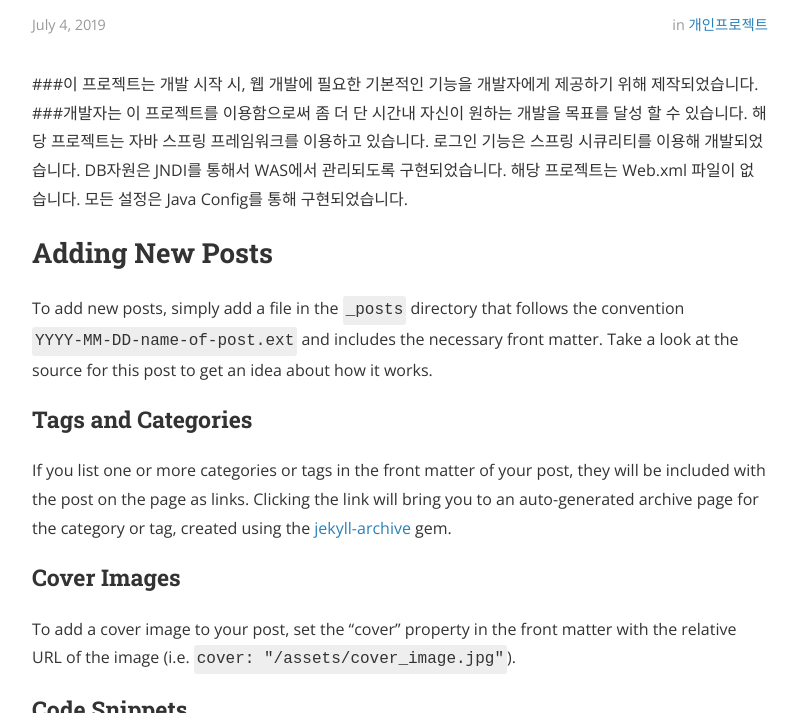
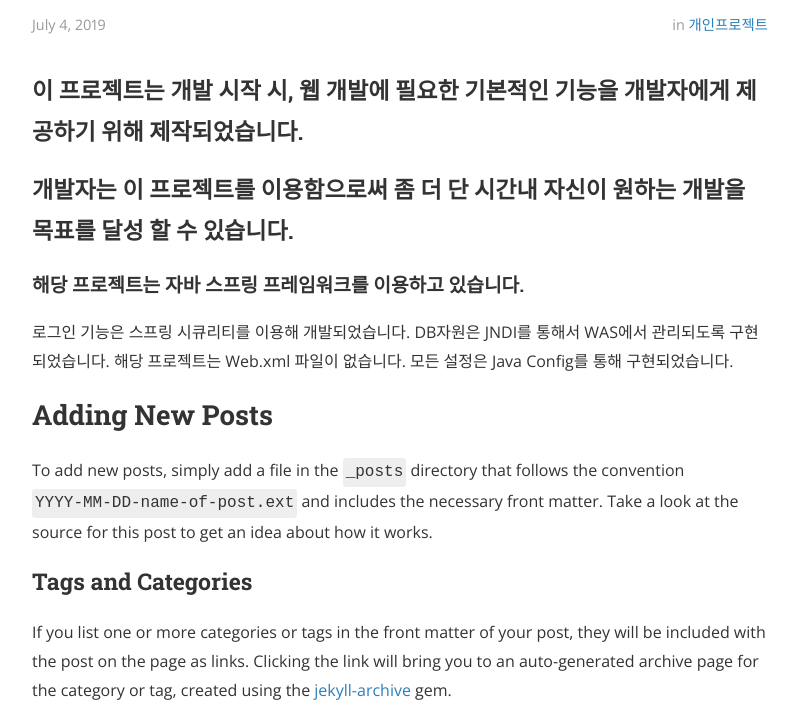
Before and after one commit to parkjinyong12/parkjinyong12.github.io, a Jekyll site: the page built from _posts/2015-04-18-welcome-to-jekyll.markdown, in a window 1280 px wide and 900 px high, scrolled down 320 px, cut to the strip 187-900 px from the top of the window. Shown: the whole strip, without its empty margins (240-1036 px from the left). Built offline with Jekyll 4.4.1, drawn with Linux system fonts in a browser that asks for light colours; nearby versions of some CDN libraries.

```diff
--- a/_posts/2015-04-18-welcome-to-jekyll.markdown
+++ b/_posts/2015-04-18-welcome-to-jekyll.markdown
@@ -8,9 +8,9 @@ tags:	project
 cover:  "/assets/instacode.png"
 ---
 
-###이 프로젝트는 개발 시작 시, 웹 개발에 필요한 기본적인 기능을 개발자에게 제공하기 위해 제작되었습니다.
-###개발자는 이 프로젝트를 이용함으로써 좀 더 단 시간내 자신이 원하는 개발을 목표를 달성 할 수 있습니다.
-해당 프로젝트는 자바 스프링 프레임워크를 이용하고 있습니다.
+### 이 프로젝트는 개발 시작 시, 웹 개발에 필요한 기본적인 기능을 개발자에게 제공하기 위해 제작되었습니다.
+### 개발자는 이 프로젝트를 이용함으로써 좀 더 단 시간내 자신이 원하는 개발을 목표를 달성 할 수 있습니다.
+#### 해당 프로젝트는 자바 스프링 프레임워크를 이용하고 있습니다.
 로그인 기능은 스프링 시큐리티를 이용해 개발되었습니다.
 DB자원은 JNDI를 통해서 WAS에서 관리되도록 구현되었습니다.
 해당 프로젝트는 Web.xml 파일이 없습니다. 모든 설정은 Java Config를 통해 구현되었습니다.
```
